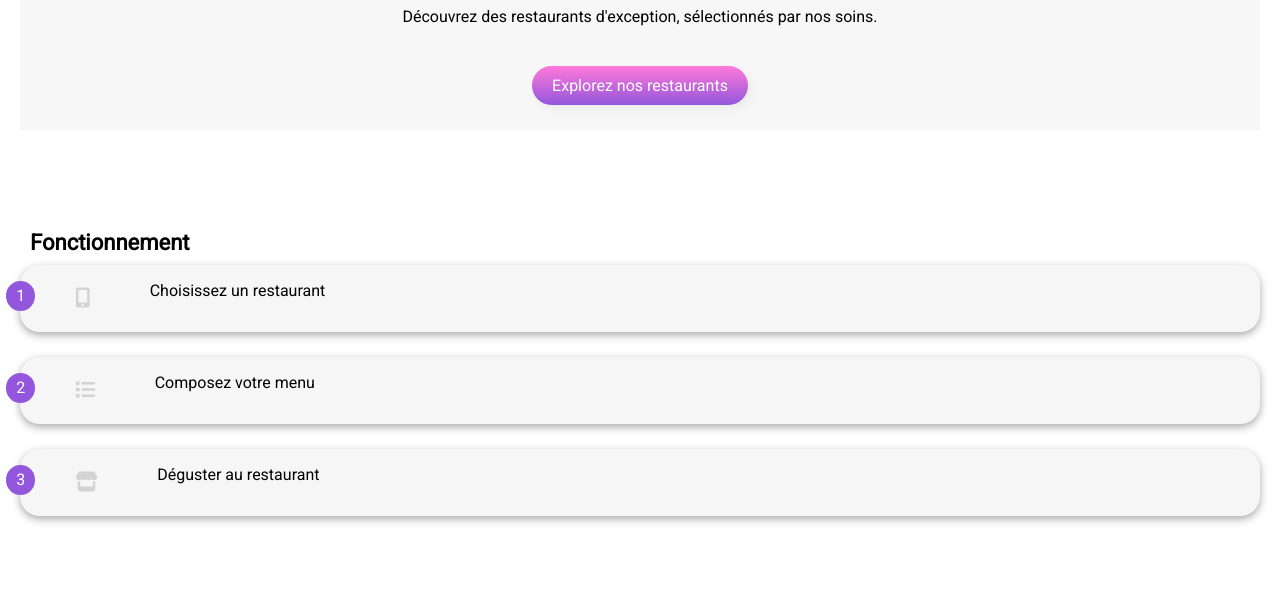
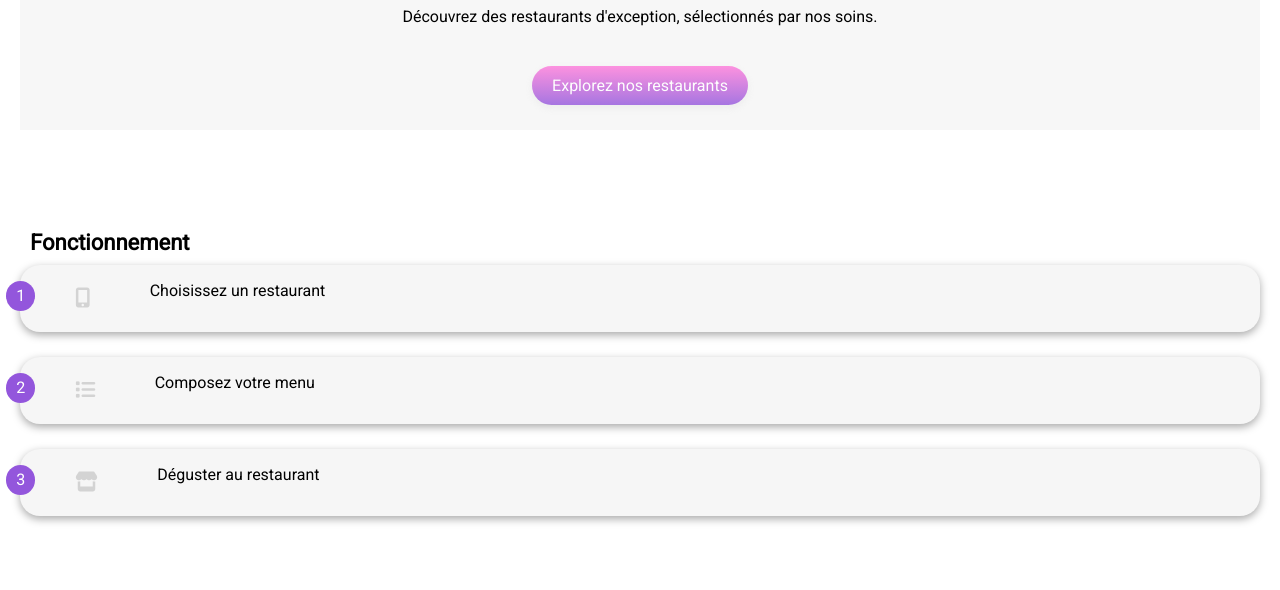
Before and after one commit to YAJJOUABDEL/ohmyfood, a plain HTML site: page index.html in a window 1280 px wide. In both pictures the pointer is over the label "Explorez nos restaurants". Shown: the part 210-800 px from the top of the page. Drawn offline with Linux system fonts and the light colour scheme; a web font is replaced by a local one.

Commit message:
Modification de l'éclaircissement du BTN Explorer au survol

```diff
--- a/style.css
+++ b/style.css
@@ -106,6 +106,7 @@ img {
 }
 /****** Bouton Explorer ******/
 .btn-explore {
+  opacity: 1;
   border-radius: 20px;
   padding: 10px 20px 10px 20px;
   background-image: linear-gradient(var(--pink),var(--purple));
@@ -123,8 +124,10 @@ img {
   justify-content: center;
 }
 .btn-explore:hover{
+  opacity: 0.8;
   background-color: var(--white);
-  box-shadow: 4px 4px 10px var(--dark-gray);
+  box-shadow: 0px 3px 8px var(--dark-gray);
+  transition: 0.3s;
 }
 /******************************/
 .menu{
```
